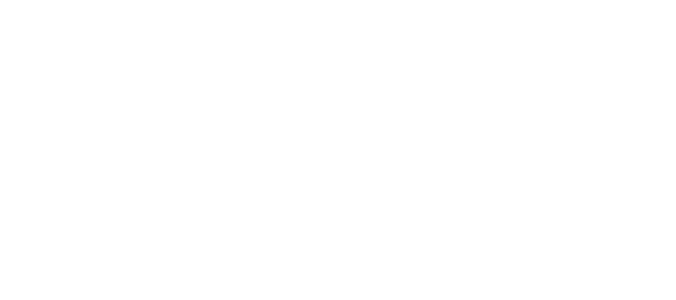
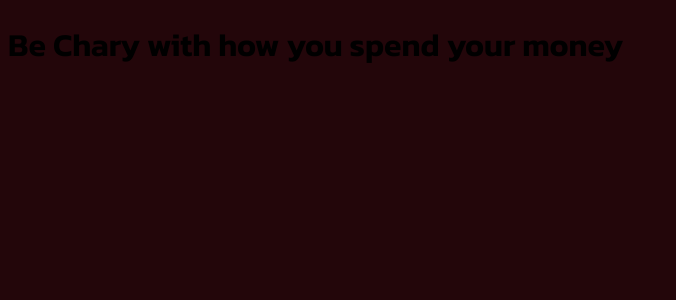
Before and after one commit to aivey65/Chary, a Flask app: page / in a window 1280 px wide. Before the commit the part shown is empty. Shown: the top 300 px of the page, without its empty margins (0-676 px from the left). Run offline with Flask 2, Linux system fonts and the light colour scheme; some libraries are stand-ins or nearby versions.

Commit message:
Getting started with fonts, added logo.

```diff
--- /dev/null
+++ b/static/css/style.css
@@ -0,0 +1,57 @@
+/*
+*** Font Information ***
+Header:
+https://fonts.google.com/specimen/Pacifico?category=Handwriting&preview.text=Chary&preview.size=72&preview.text_type=custom
+font-family: 'Pacifico', cursive;
+
+Content:
+https://fonts.google.com/specimen/Kanit?category=Sans+Serif,Display,Monospace&thickness=3
+font-family: 'Kanit', sans-serif;
+*/
+
+/*
+*** Color Information***
+Defining color values to make it easier to change later on
+*/
+:root {
+    --Background: #23060A;
+    --BAccent: #7FD1B9;
+    --Light: #EAC2C6;
+    --Grey: #B8A3A6;
+    --MainD: #A82130;
+    --MainL: #CD5F6A;
+    --ContrastD: #30A821; /*#74A821, #21A899*/
+    --ContrastL: #6ACD5F; /*#A1CD5F, #5FCDC2*/
+    --faded: rgb(0, 0, 0, .2);
+}
+
+*, *::before, *::after {
+    box-sizing: border-box;
+    -moz-box-sizing: border-box;
+    -webkit-box-sizing: border-box;
+}
+
+body {
+    font-family: 'Kanit', sans-serif;
+    background-color: var(--Background);
+}
+
+h1 {
+    font-weight: '600';
+}
+
+h2 {
+    font-weight:'300';
+}
+
+h3 {
+    font-weight:'300';
+}
+
+h4 {
+    font-weight:'100';
+}
+
+p {
+    font-weight: '300';
+}
--- /dev/null
+++ b/static/javascript/chary-nav.js
@@ -0,0 +1,8 @@
+// <chary-nav> navbar component
+class CharyNav extends HTMLElement {
+    connectedCallback() {
+        this.textContent = 'Hello, World!';
+    }
+}
+
+customElements.define('chary-nav', CharyNav);
--- a/templates/landing.html
+++ b/templates/landing.html
@@ -4,12 +4,20 @@
         <!-- Google Font imports -->
         <link rel="preconnect" href="https://fonts.googleapis.com">
         <link rel="preconnect" href="https://fonts.gstatic.com" crossorigin>
-        <link href="https://fonts.googleapis.com/css2?family=Pacifico&display=swap" rel="stylesheet">
+        <link href="https://fonts.googleapis.com/css2?family=Kanit:ital,wght@0,100;0,300;0,600;1,100;1,300;1,600&family=Pacifico&display=swap" rel="stylesheet">
+
+        <!-- CSS Stylesheets -->
+        <link rel='stylesheet' href='../static/css/style.css'>
+
+        <!-- Other imports (custom web components, etc.) -->
+        <script type="module" src="../static/javascript/chary-nav.js"></script>
+        <script src="https://code.jquery.com/jquery-1.10.2.js"></script>
 
         <Title>Chary | Landing</Title>
     </head>
 
     <body>
+        <h1>Be Chary with how you spend your money</h1>
 
     </body>
 </html>
```
Also changed, not shown: static/images/CharyLogo.svg (added), 2 other files.
